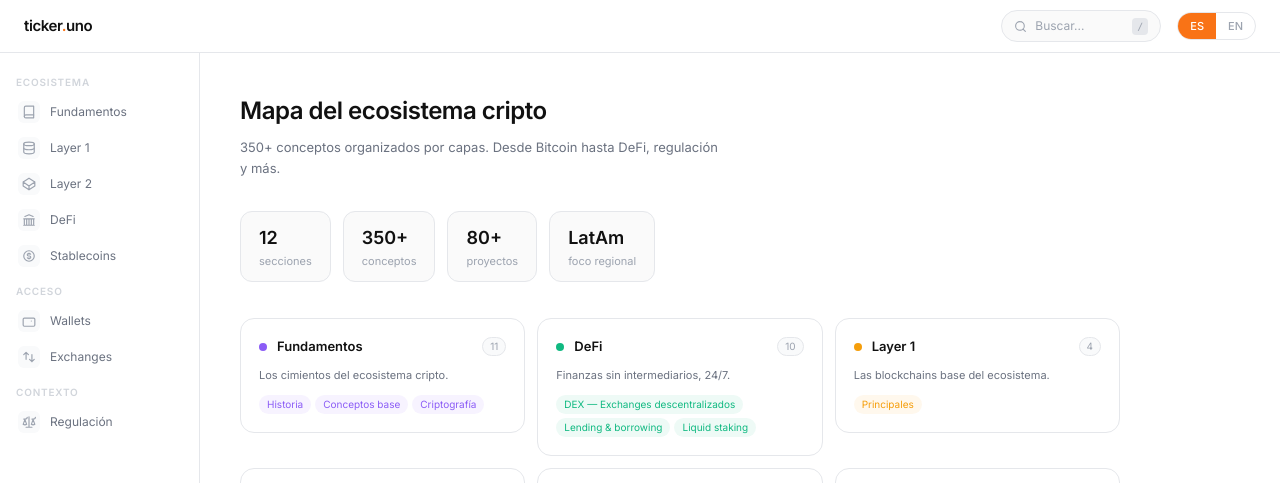
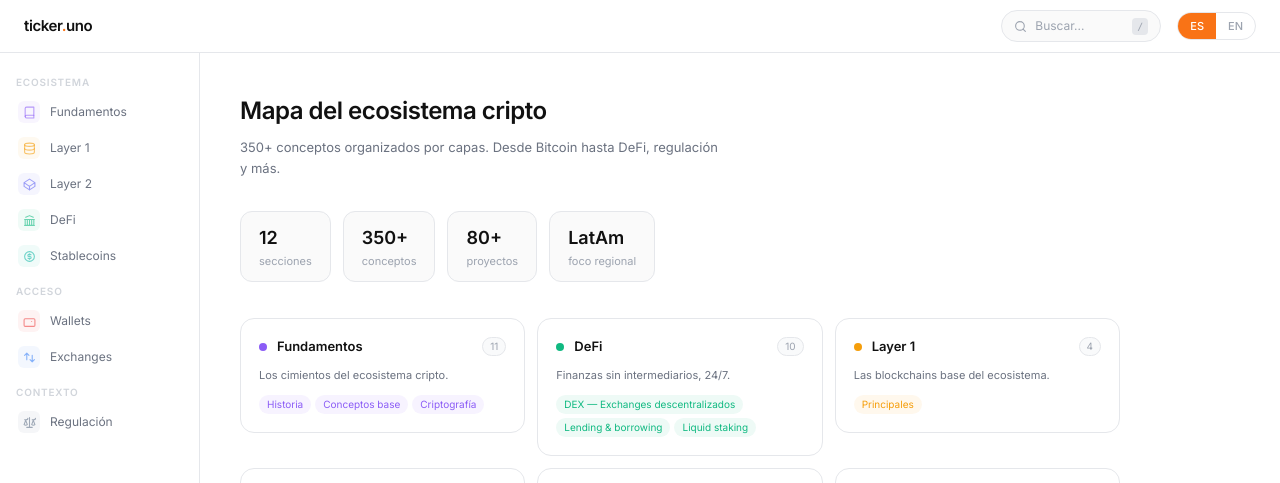
Before and after one commit to Luistoronto/ticker.uno, a Next.js app: page /mapa in a window 1280 px wide. Shown: the top 483 px of the page. Built offline with nearby package versions, Linux system fonts and the light colour scheme.

Commit message:
Update Sidebar.jsx

```diff
--- a/src/components/Sidebar.jsx
+++ b/src/components/Sidebar.jsx
@@ -5,19 +5,19 @@ import { usePathname } from "next/navigation";
 import { sections } from "@/data/content";
 
 const icons = {
-  book: <svg width="14" height="14" viewBox="0 0 24 24" fill="none" stroke="currentColor" strokeWidth="2" strokeLinecap="round" strokeLinejoin="round" aria-hidden="true"><path d="M4 19.5A2.5 2.5 0 0 1 6.5 17H20"/><path d="M6.5 2H20v20H6.5A2.5 2.5 0 0 1 4 19.5v-15A2.5 2.5 0 0 1 6.5 2z"/></svg>,
-  "building-bank": <svg width="14" height="14" viewBox="0 0 24 24" fill="none" stroke="currentColor" strokeWidth="2" strokeLinecap="round" strokeLinejoin="round" aria-hidden="true"><path d="M3 21h18M3 10h18M5 6l7-3 7 3M4 10v11M20 10v11M8 10v11M12 10v11M16 10v11"/></svg>,
-  database: <svg width="14" height="14" viewBox="0 0 24 24" fill="none" stroke="currentColor" strokeWidth="2" strokeLinecap="round" strokeLinejoin="round" aria-hidden="true"><ellipse cx="12" cy="5" rx="9" ry="3"/><path d="M21 12c0 1.66-4 3-9 3s-9-1.34-9-3"/><path d="M3 5v14c0 1.66 4 3 9 3s9-1.34 9-3V5"/></svg>,
-  "stack-2": <svg width="14" height="14" viewBox="0 0 24 24" fill="none" stroke="currentColor" strokeWidth="2" strokeLinecap="round" strokeLinejoin="round" aria-hidden="true"><path d="m12 2 10 6.5v7L12 22 2 15.5v-7L12 2zM12 22v-6.5M22 8.5l-10 7-10-7"/></svg>,
-  wallet: <svg width="14" height="14" viewBox="0 0 24 24" fill="none" stroke="currentColor" strokeWidth="2" strokeLinecap="round" strokeLinejoin="round" aria-hidden="true"><path d="M20 7H4a2 2 0 0 0-2 2v10a2 2 0 0 0 2 2h16a2 2 0 0 0 2-2V9a2 2 0 0 0-2-2z"/><path d="M16 12h.01"/></svg>,
-  "arrows-exchange": <svg width="14" height="14" viewBox="0 0 24 24" fill="none" stroke="currentColor" strokeWidth="2" strokeLinecap="round" strokeLinejoin="round" aria-hidden="true"><path d="M7 16V4m0 0L3 8m4-4 4 4M17 8v12m0 0 4-4m-4 4-4-4"/></svg>,
-  coin: <svg width="14" height="14" viewBox="0 0 24 24" fill="none" stroke="currentColor" strokeWidth="2" strokeLinecap="round" strokeLinejoin="round" aria-hidden="true"><circle cx="12" cy="12" r="9"/><path d="M14.8 9A2 2 0 0 0 13 8h-2a2 2 0 0 0 0 4h2a2 2 0 0 1 0 4h-2a2 2 0 0 1-1.8-1M12 7v2m0 6v2"/></svg>,
-  scale: <svg width="14" height="14" viewBox="0 0 24 24" fill="none" stroke="currentColor" strokeWidth="2" strokeLinecap="round" strokeLinejoin="round" aria-hidden="true"><path d="m16 16 3-8 3 8c-.87.65-1.92 1-3 1s-2.13-.35-3-1zM2 16l3-8 3 8c-.87.65-1.92 1-3 1s-2.13-.35-3-1zM7 21h10M12 3v18M3 7h2c2 0 4-1 4-3M17 7h2c2 0 4-1 4-3"/></svg>,
+  book: <svg width="13" height="13" viewBox="0 0 24 24" fill="none" stroke="currentColor" strokeWidth="2" strokeLinecap="round" strokeLinejoin="round" aria-hidden="true"><path d="M4 19.5A2.5 2.5 0 0 1 6.5 17H20"/><path d="M6.5 2H20v20H6.5A2.5 2.5 0 0 1 4 19.5v-15A2.5 2.5 0 0 1 6.5 2z"/></svg>,
+  "building-bank": <svg width="13" height="13" viewBox="0 0 24 24" fill="none" stroke="currentColor" strokeWidth="2" strokeLinecap="round" strokeLinejoin="round" aria-hidden="true"><path d="M3 21h18M3 10h18M5 6l7-3 7 3M4 10v11M20 10v11M8 10v11M12 10v11M16 10v11"/></svg>,
+  database: <svg width="13" height="13" viewBox="0 0 24 24" fill="none" stroke="currentColor" strokeWidth="2" strokeLinecap="round" strokeLinejoin="round" aria-hidden="true"><ellipse cx="12" cy="5" rx="9" ry="3"/><path d="M21 12c0 1.66-4 3-9 3s-9-1.34-9-3"/><path d="M3 5v14c0 1.66 4 3 9 3s9-1.34 9-3V5"/></svg>,
+  "stack-2": <svg width="13" height="13" viewBox="0 0 24 24" fill="none" stroke="currentColor" strokeWidth="2" strokeLinecap="round" strokeLinejoin="round" aria-hidden="true"><path d="m12 2 10 6.5v7L12 22 2 15.5v-7L12 2zM12 22v-6.5M22 8.5l-10 7-10-7"/></svg>,
+  wallet: <svg width="13" height="13" viewBox="0 0 24 24" fill="none" stroke="currentColor" strokeWidth="2" strokeLinecap="round" strokeLinejoin="round" aria-hidden="true"><path d="M20 7H4a2 2 0 0 0-2 2v10a2 2 0 0 0 2 2h16a2 2 0 0 0 2-2V9a2 2 0 0 0-2-2z"/><path d="M16 12h.01"/></svg>,
+  "arrows-exchange": <svg width="13" height="13" viewBox="0 0 24 24" fill="none" stroke="currentColor" strokeWidth="2" strokeLinecap="round" strokeLinejoin="round" aria-hidden="true"><path d="M7 16V4m0 0L3 8m4-4 4 4M17 8v12m0 0 4-4m-4 4-4-4"/></svg>,
+  coin: <svg width="13" height="13" viewBox="0 0 24 24" fill="none" stroke="currentColor" strokeWidth="2" strokeLinecap="round" strokeLinejoin="round" aria-hidden="true"><circle cx="12" cy="12" r="9"/><path d="M14.8 9A2 2 0 0 0 13 8h-2a2 2 0 0 0 0 4h2a2 2 0 0 1 0 4h-2a2 2 0 0 1-1.8-1M12 7v2m0 6v2"/></svg>,
+  scale: <svg width="13" height="13" viewBox="0 0 24 24" fill="none" stroke="currentColor" strokeWidth="2" strokeLinecap="round" strokeLinejoin="round" aria-hidden="true"><path d="m16 16 3-8 3 8c-.87.65-1.92 1-3 1s-2.13-.35-3-1zM2 16l3-8 3 8c-.87.65-1.92 1-3 1s-2.13-.35-3-1zM7 21h10M12 3v18M3 7h2c2 0 4-1 4-3M17 7h2c2 0 4-1 4-3"/></svg>,
 };
 
 const groups = [
-  { label: { es: "Ecosistema", en: "Ecosystem" }, ids: ["fundamentos","layer-1","layer-2","defi","stablecoins"] },
-  { label: { es: "Acceso", en: "Access" }, ids: ["wallets","exchanges"] },
+  { label: { es: "Ecosistema", en: "Ecosystem" }, ids: ["fundamentos", "layer-1", "layer-2", "defi", "stablecoins"] },
+  { label: { es: "Acceso", en: "Access" }, ids: ["wallets", "exchanges"] },
   { label: { es: "Contexto", en: "Context" }, ids: ["regulacion"] },
 ];
 
@@ -39,6 +39,7 @@ export default function Sidebar({ lang }) {
       <div style={{ padding: "12px 0" }}>
         {groups.map((group) => (
           <div key={group.label.es}>
+
             {/* Etiqueta de grupo */}
             <div style={{
               padding: "10px 16px 4px",
@@ -69,13 +70,13 @@ export default function Sidebar({ lang }) {
                     fontSize: "12px",
                     textDecoration: "none",
                     color: active ? "#111111" : "#6b7280",
-                    background: active ? "#fff7ed" : "transparent",
-                    borderLeft: active ? `2px solid #f97316` : "2px solid transparent",
+                    background: active ? "#f9fafb" : "transparent",
+                    borderLeft: active ? `2px solid ${section.color}` : "2px solid transparent",
                     fontWeight: active ? "500" : "400",
                     transition: "all .12s",
                   }}
                 >
-                  {/* Icono con color de sección */}
+                  {/* Ícono con background coloreado — mejorado */}
                   <span style={{
                     width: "22px",
                     height: "22px",
@@ -84,8 +85,9 @@ export default function Sidebar({ lang }) {
                     alignItems: "center",
                     justifyContent: "center",
                     flexShrink: 0,
-                    background: active ? section.color + "18" : "#f9fafb",
-                    color: active ? section.color : "#9ca3af",
+                    background: active ? section.color + "18" : section.color + "10",
+                    color: active ? section.color : section.color + "99",
+                    transition: "all .12s",
                   }}>
                     {icons[section.icon]}
                   </span>
```
